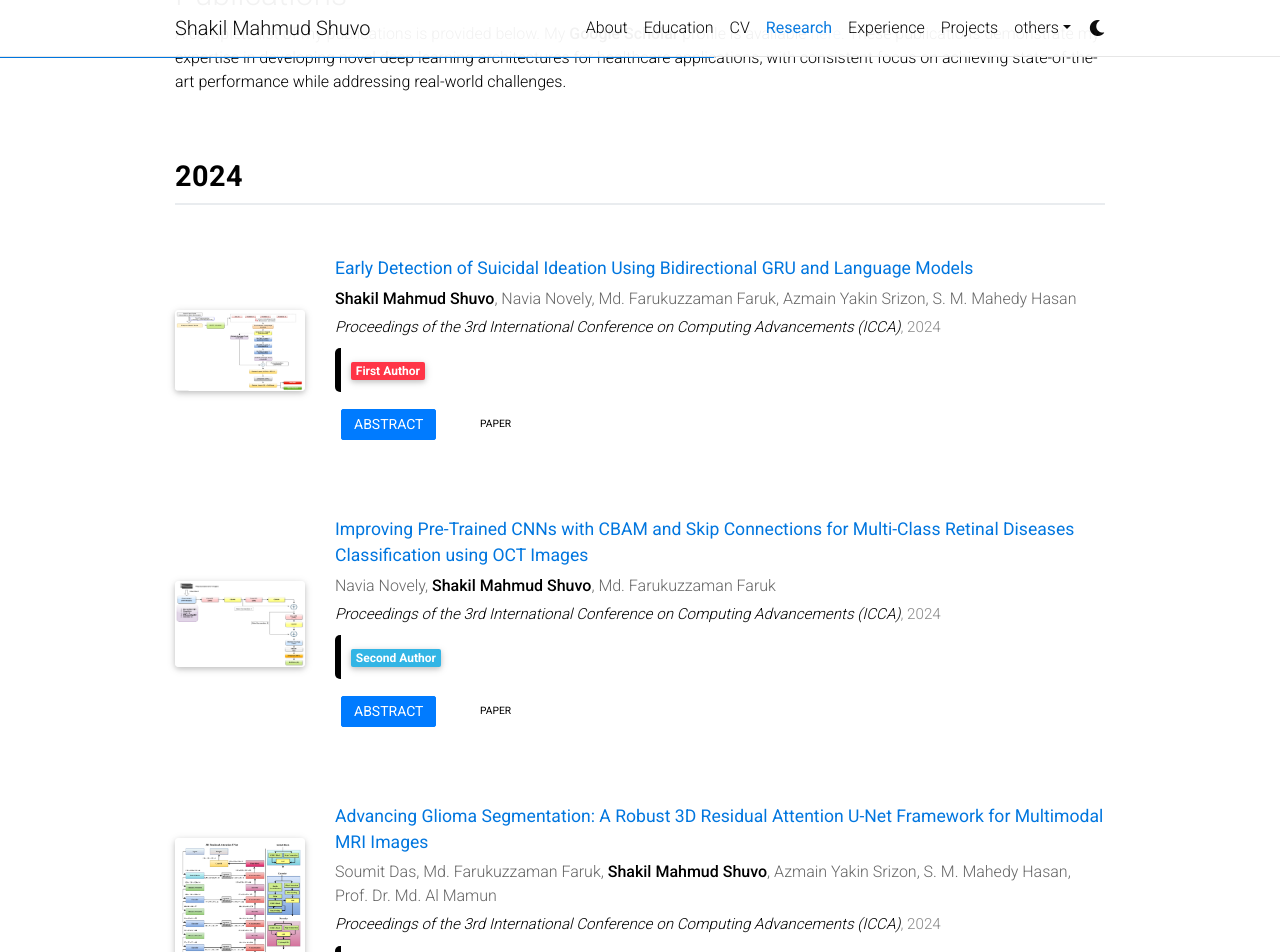
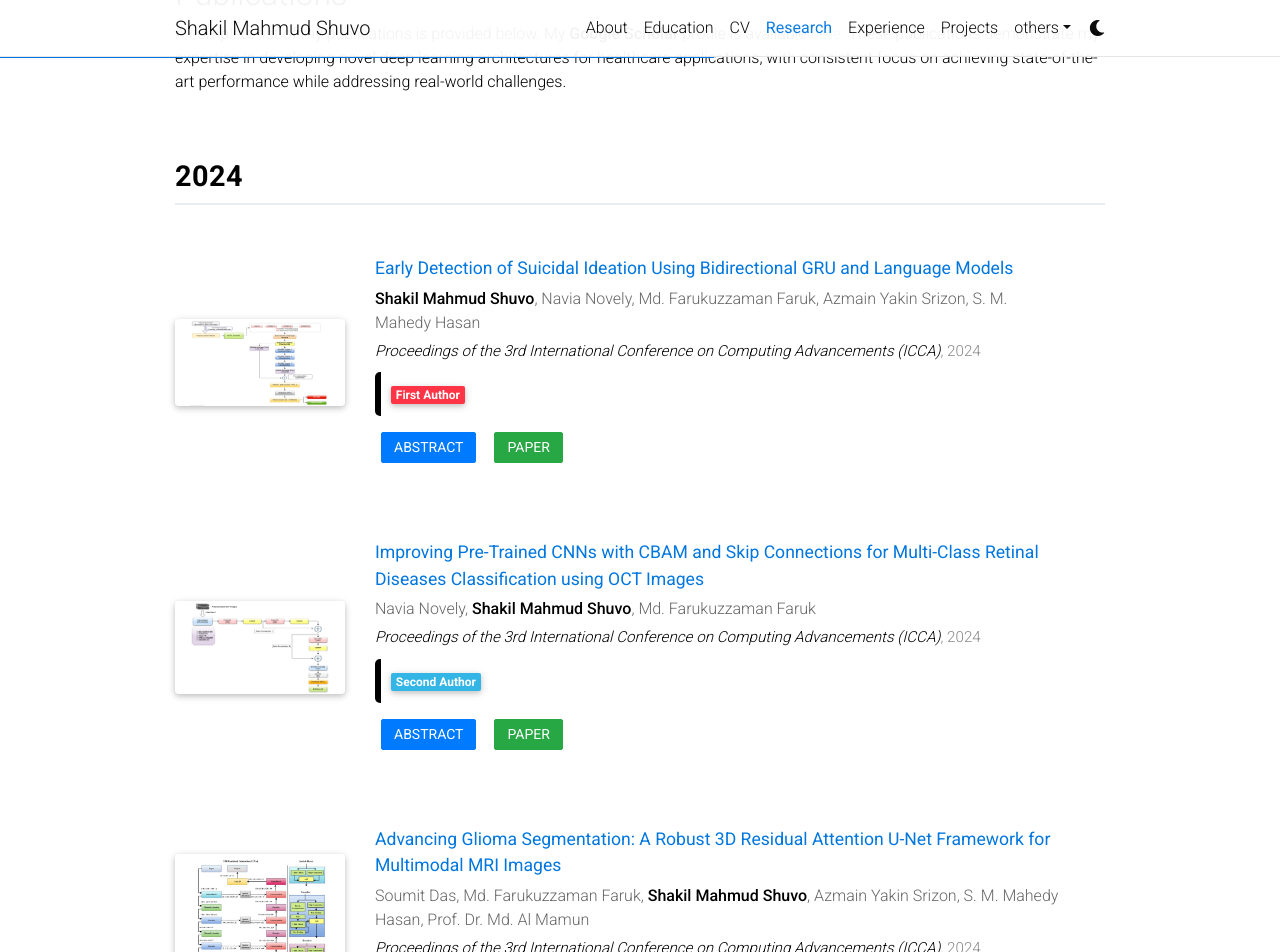
Before and after one commit to ShakilMahmudShuvo/ShakilMahmudShuvo.github.io, a Jekyll site: the page built from _pages/2_research.md, in a window 1280 px wide and 1400 px high, scrolled down 1128 px. Shown: the top 952 px of the window. Built offline with Jekyll 4.4.1, drawn with Linux system fonts in a browser that asks for light colours; comment, search, counter and statistics services are not loaded; a style sheet for code colours, icons or effects is not loaded.

Commit message:
Fix research page issues: remove duplicate title, change paper button to green, enlarge thumbnails, and improve styling

```diff
--- a/_layouts/about.html
+++ b/_layouts/about.html
@@ -71,7 +71,6 @@ layout: default
 
           <!-- Selected papers -->
           {% if page.selected_papers -%}
-            <h2><a href="{{ '/publications/' | relative_url }}" style="color: inherit;">Selected Publications</a></h2>
             {%- include selected_papers.html %}
           {%- endif %}
 
--- a/_pages/2_research.md
+++ b/_pages/2_research.md
@@ -227,10 +227,10 @@ A complete list of my publications is provided below. My **Google Scholar** prof
 
 <li>
 <div class="row">
-  <div class="col-sm-2 preview">
+  <div class="col-sm-3 preview">
     <img src="/assets/img/publication_preview/suicidal_ideation.png" class="preview z-depth-1 rounded" alt="suicidal ideation preview">
   </div>
-  <div class="col-sm-10">
+  <div class="col-sm-9">
     <div class="title">
       <a href="https://dl.acm.org/doi/10.1145/3723178.3723242" target="_blank">Early Detection of Suicidal Ideation Using Bidirectional GRU and Language Models</a>
     </div>
@@ -254,10 +254,10 @@ A complete list of my publications is provided below. My **Google Scholar** prof
 
 <li>
 <div class="row">
-  <div class="col-sm-2 preview">
+  <div class="col-sm-3 preview">
     <img src="/assets/img/publication_preview/retinal_oct.png" class="preview z-depth-1 rounded" alt="retinal OCT preview">
   </div>
-  <div class="col-sm-10">
+  <div class="col-sm-9">
     <div class="title">
       <a href="https://dl.acm.org/doi/10.1145/3723178.3723304" target="_blank">Improving Pre-Trained CNNs with CBAM and Skip Connections for Multi-Class Retinal Diseases Classification using OCT Images</a>
     </div>
@@ -281,10 +281,10 @@ A complete list of my publications is provided below. My **Google Scholar** prof
 
 <li>
 <div class="row">
-  <div class="col-sm-2 preview">
+  <div class="col-sm-3 preview">
     <img src="/assets/img/publication_preview/glioma_segmentation.png" class="preview z-depth-1 rounded" alt="glioma segmentation preview">
   </div>
-  <div class="col-sm-10">
+  <div class="col-sm-9">
     <div class="title">
       <a href="https://dl.acm.org/doi/10.1145/3723178.3723308" target="_blank">Advancing Glioma Segmentation: A Robust 3D Residual Attention U-Net Framework for Multimodal MRI Images</a>
     </div>
@@ -316,10 +316,10 @@ A complete list of my publications is provided below. My **Google Scholar** prof
 
 <li>
 <div class="row">
-  <div class="col-sm-2 preview">
+  <div class="col-sm-3 preview">
     <img src="/assets/img/publication_preview/brain_tumor.png" class="preview z-depth-1 rounded" alt="brain tumor preview">
   </div>
-  <div class="col-sm-10">
+  <div class="col-sm-9">
     <div class="title">
       <a href="https://link.springer.com/chapter/10.1007/978-981-99-8937-9_37" target="_blank">Multi-class Brain Tumor Classification with DenseNet-Based Deep Learning Features and Ensemble of Machine Learning Approaches</a>
     </div>
@@ -343,10 +343,10 @@ A complete list of my publications is provided below. My **Google Scholar** prof
 
 <li>
 <div class="row">
-  <div class="col-sm-2 preview">
+  <div class="col-sm-3 preview">
     <img src="/assets/img/publication_preview/brain_tumor_mri.png" class="preview z-depth-1 rounded" alt="brain tumor MRI preview">
   </div>
-  <div class="col-sm-10">
+  <div class="col-sm-9">
     <div class="title">
       <a href="https://ieeexplore.ieee.org/document/10212729" target="_blank">A Late Fusion Deep CNN Model for the Classification of Brain Tumors from Multi-Parametric MRI Images</a>
     </div>
@@ -371,10 +371,10 @@ A complete list of my publications is provided below. My **Google Scholar** prof
 
 <li>
 <div class="row">
-  <div class="col-sm-2 preview">
+  <div class="col-sm-3 preview">
     <img src="/assets/img/publication_preview/leukemia_classification.png" class="preview z-depth-1 rounded" alt="leukemia classification preview">
   </div>
-  <div class="col-sm-10">
+  <div class="col-sm-9">
     <div class="title">
       <a href="https://link.springer.com/chapter/10.1007/978-981-99-8937-9_24" target="_blank">Attention Mechanism-Enhanced Deep CNN Architecture for Precise Multi-class Leukemia Classification</a>
     </div>
@@ -561,18 +561,20 @@ A complete list of my publications is provided below. My **Google Scholar** prof
     display: flex;
     align-items: center;
     justify-content: center;
+    padding: 0 15px;
 }
 
 .publications .preview img {
-    max-width: 100%;
+    max-width: 180px;
+    width: 100%;
     height: auto;
-    box-shadow: 0 2px 8px rgba(0,0,0,0.1);
+    box-shadow: 0 3px 10px rgba(0,0,0,0.1);
     transition: all 0.3s ease;
 }
 
 .publications .preview img:hover {
     transform: scale(1.05);
-    box-shadow: 0 5px 20px rgba(0,0,0,0.15);
+    box-shadow: 0 5px 20px rgba(0,0,0,0.2);
 }
 
 /* Abstract button styling */
@@ -589,6 +591,29 @@ A complete list of my publications is provided below. My **Google Scholar** prof
 .publications .abstract.btn:hover {
     background: #0056b3;
     border-color: #0056b3;
+    color: white;
+    text-decoration: none;
+}
+
+/* Paper button styling - green color */
+.publications a.btn[href*="doi"],
+.publications a.btn[href*="ieee"],
+.publications a.btn[href*="springer"],
+.publications a.btn[href*="acm"] {
+    background: #28a745;
+    border: 1px solid #28a745;
+    color: white;
+    padding: 0.25rem 0.75rem;
+    transition: all 0.2s ease;
+    font-size: 0.875rem;
+}
+
+.publications a.btn[href*="doi"]:hover,
+.publications a.btn[href*="ieee"]:hover,
+.publications a.btn[href*="springer"]:hover,
+.publications a.btn[href*="acm"]:hover {
+    background: #218838;
+    border-color: #1e7e34;
     color: white;
     text-decoration: none;
 }
```
